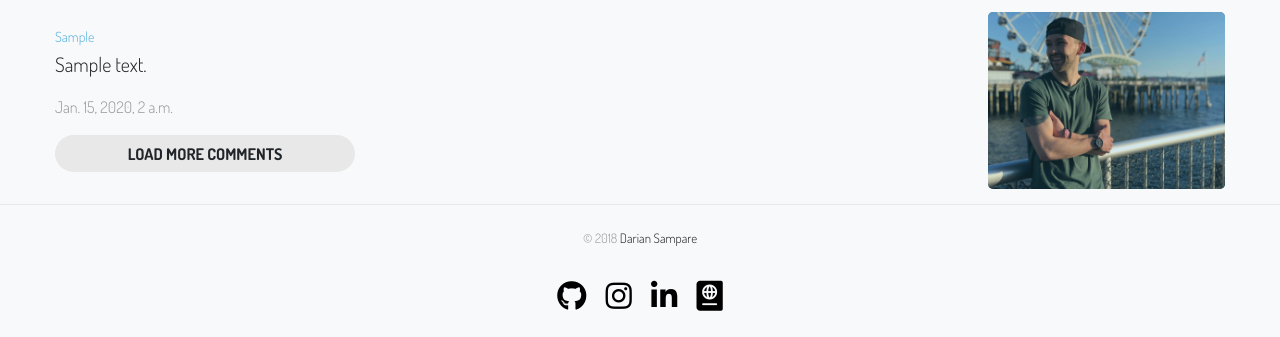
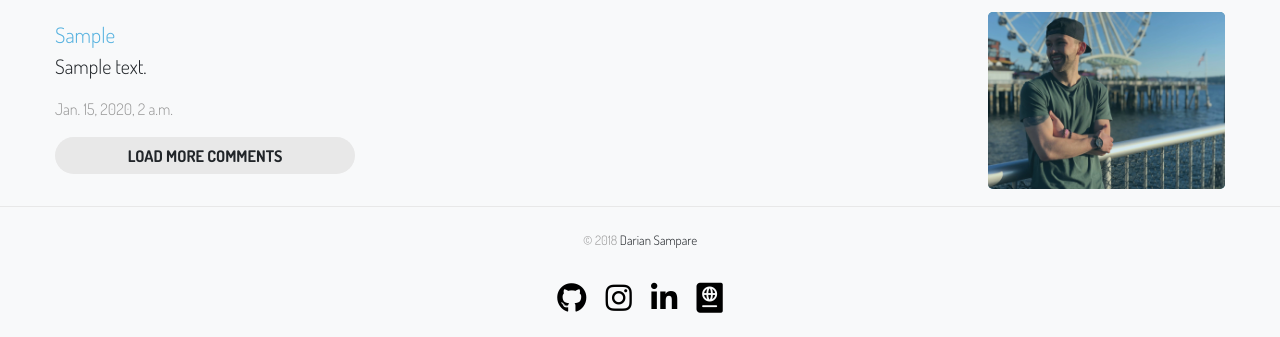
Before and after one commit to justDare/Personal-Blog, a Django app: page /post?post_id=1 in a window 1280 px wide. Shown: the part 1215-1552 px from the top of the page. Run offline with Django 3.2, Linux system fonts and the light colour scheme; tables that the repository leaves empty hold one stand-in row (values such as "Sample post"); grey boxes marked "Sample" are stand-in pictures; some libraries are stand-ins or nearby versions.

Commit message:
minor css override for summernote

```diff
--- a/blog/static/blog/css/post.css
+++ b/blog/static/blog/css/post.css
@@ -23,7 +23,7 @@ header {
 }
 
 .post-block span {
-    font-size: 14px !important;
+    font-size: 16pt !important;
     font-family: 'Dosis', sans-serif !important;
 }
 
```
